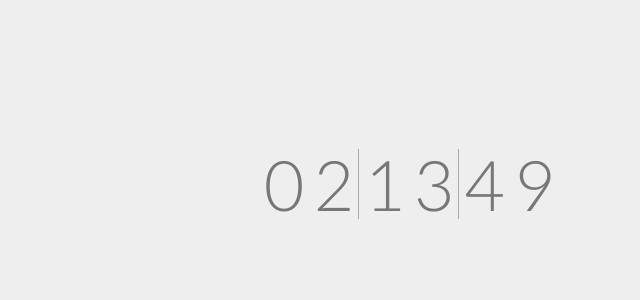
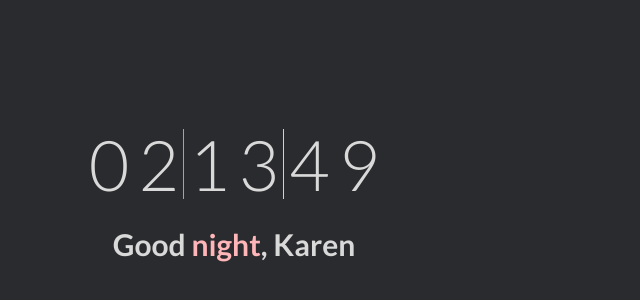
Before and after one commit to karenying/chromepage, a browser extension: page index.html in a window 1280 px wide. Shown: the part 206-506 px from the top of the page, without its empty margins (406-1046 px from the left). Drawn offline with Linux system fonts and the light colour scheme.

Commit message:
Add clock and greeting

```diff
--- a/index.css
+++ b/index.css
@@ -13,17 +13,31 @@ body {
 
 body {
   font: 300 70px/1 "Lato", sans-serif;
-  color: #777;
-  background: #eee;
+  color: #d9d9d9;
+  background: #2a2b2e;
+  display: flex;
+  align-items: center;
+  justify-content: center;
+}
+
+.container {
+  display: flex;
+  flex-direction: column;
+  align-items: center;
+}
+
+#greeting {
+  font-size: 30px;
+  font-weight: bold;
+  padding-top: 30px;
+}
+
+#timeframe {
+  color: #ffb6b9;
 }
 
 .clock {
-  position: absolute;
-  top: 50%;
-  left: 50%;
   width: 350px;
-  margin-top: -45px;
-  margin-left: -(350px/2);
   text-align: center;
   overflow: hidden;
 }
@@ -34,9 +48,12 @@ body {
   width: 50px;
 }
 
-.clock span:nth-child(2),
+.clock span:nth-child(2) {
+  border-right: 1px solid#ff7c7c;
+}
+
 .clock span:nth-child(4) {
-  border-right: 1px solid #aaa;
+  border-right: 1px solid#8deaff;
 }
 
 .clock span:before,
--- a/index.html
+++ b/index.html
@@ -1,12 +1,14 @@
 <!DOCTYPE html>
 <html>
   <head>
-    <title>Google Calendar Naviation Shortcuts</title>
+    <title>Home 🏠</title>
     <link rel="stylesheet" href="index.css" />
     <script src="script.js"></script>
   </head>
-
   <body>
-    <div class="clock"></div>
+    <div class="container">
+      <div class="clock"></div>
+      <p id="greeting">Good <span id="timeframe"></span>, Karen</p>
+    </div>
   </body>
 </html>
--- a/script.js
+++ b/script.js
@@ -62,4 +62,19 @@ document.addEventListener("DOMContentLoaded", function () {
   for (; i < l; i++) {
     new Clock(clocks[i]);
   }
+
+  const currHour = new Date().getHours();
+  let timeframe;
+
+  if (currHour >= 6 && currHour <= 11) {
+    timeframe = "morning";
+  } else if (currHour >= 12 && currHour <= 16) {
+    timeframe = "afternoon";
+  } else if (currHour >= 17 && currHour <= 20) {
+    timeframe = "evening";
+  } else {
+    timeframe = "night";
+  }
+
+  document.querySelector("#timeframe").innerHTML = timeframe;
 });
```
Also changed, not shown: manifest.json, 1 other file.
